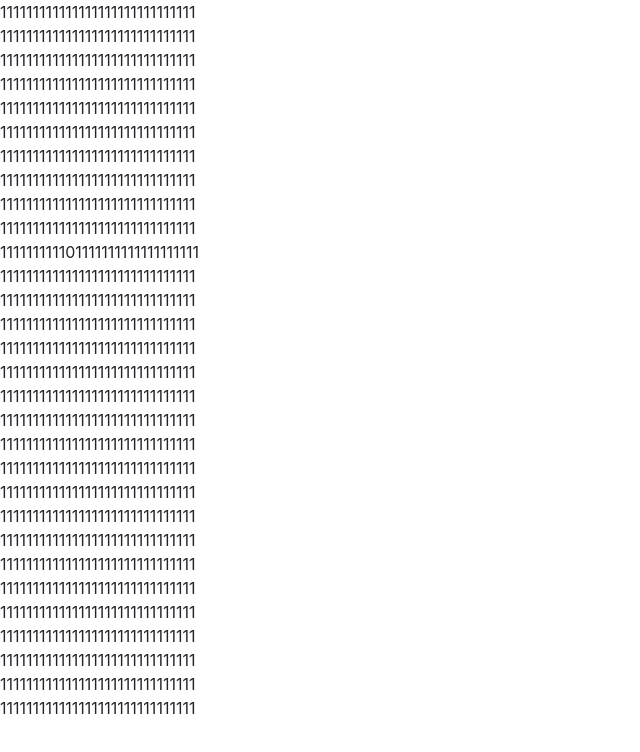
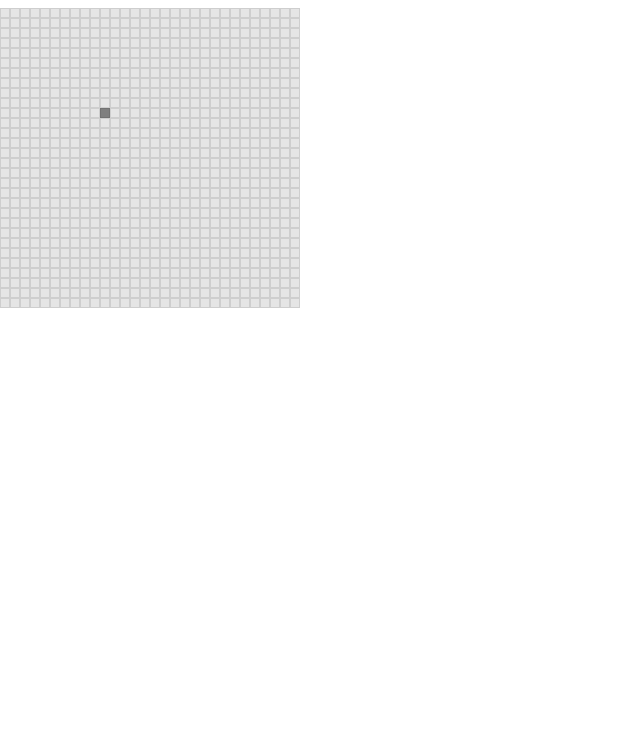
Before and after one commit to tanaka51/universe-of-lifegame, a React app: page / in a window 1280 px wide. Shown: the top 752 px of the page, without its empty margins (0-640 px from the left). Built offline with nearby package versions, Linux system fonts and the light colour scheme; the HTML template or start-up script is replaced by a standard one.

Commit message:
Style up naively

```diff
--- a/src/app/app.tsx
+++ b/src/app/app.tsx
@@ -6,8 +6,8 @@ const WIDTH = 30;
 const HEIGHT = 30;
 
 enum Cell {
-  Live,
-  Die
+  Live = 'live',
+  Die = 'die'
 }
 
 const Board: React.FC = () => {
@@ -22,7 +22,7 @@ const Board: React.FC = () => {
   board[10][10] = Cell.Live;
 
   return (
-    <div>
+    <div className="board-inner">
       {board.map((row, y) => {
         return(
           <div className={`row row--${y}`} key={y}>
@@ -30,7 +30,7 @@ const Board: React.FC = () => {
               const cellNumber = y * WIDTH + x;
 
               return (
-                <span className={`cell cell--${cellNumber}`} key={cellNumber}>{cell}</span>
+                <span className={`cell cell__${cell} cell--${cellNumber}`} key={cellNumber}></span>
               )
             })}
           </div>
--- a/src/sass/abstracts/_variables.scss
+++ b/src/sass/abstracts/_variables.scss
@@ -1,3 +1,5 @@
 // -----------------------------------------------------------------------------
 // This file contains all application-wide Sass variables.
 // -----------------------------------------------------------------------------
+
+$cell-size: 10px;
--- a/src/sass/pages/_home.scss
+++ b/src/sass/pages/_home.scss
@@ -1,3 +1,29 @@
 // -----------------------------------------------------------------------------
 // This file contains styles that are specific to the home page.
 // -----------------------------------------------------------------------------
+
+.board {
+  width: 1280px; // TODO: make it responsive
+  padding: 2rem;
+}
+
+.row {
+  margin: 0;
+  width: 100%;
+  height: $cell-size;
+}
+
+.cell {
+  display: inline-block;
+  width: $cell-size;
+  height: $cell-size;
+  border: 1px solid rgba(0,0,0,.1);
+
+  &__live {
+    background-color: rgba(0,0,0,.5);
+  }
+
+  &__die {
+    background-color: rgba(0,0,0,.1);
+  }
+}
```
Also changed, not shown: 1 other file (tests, documents, lock files or other folders).
